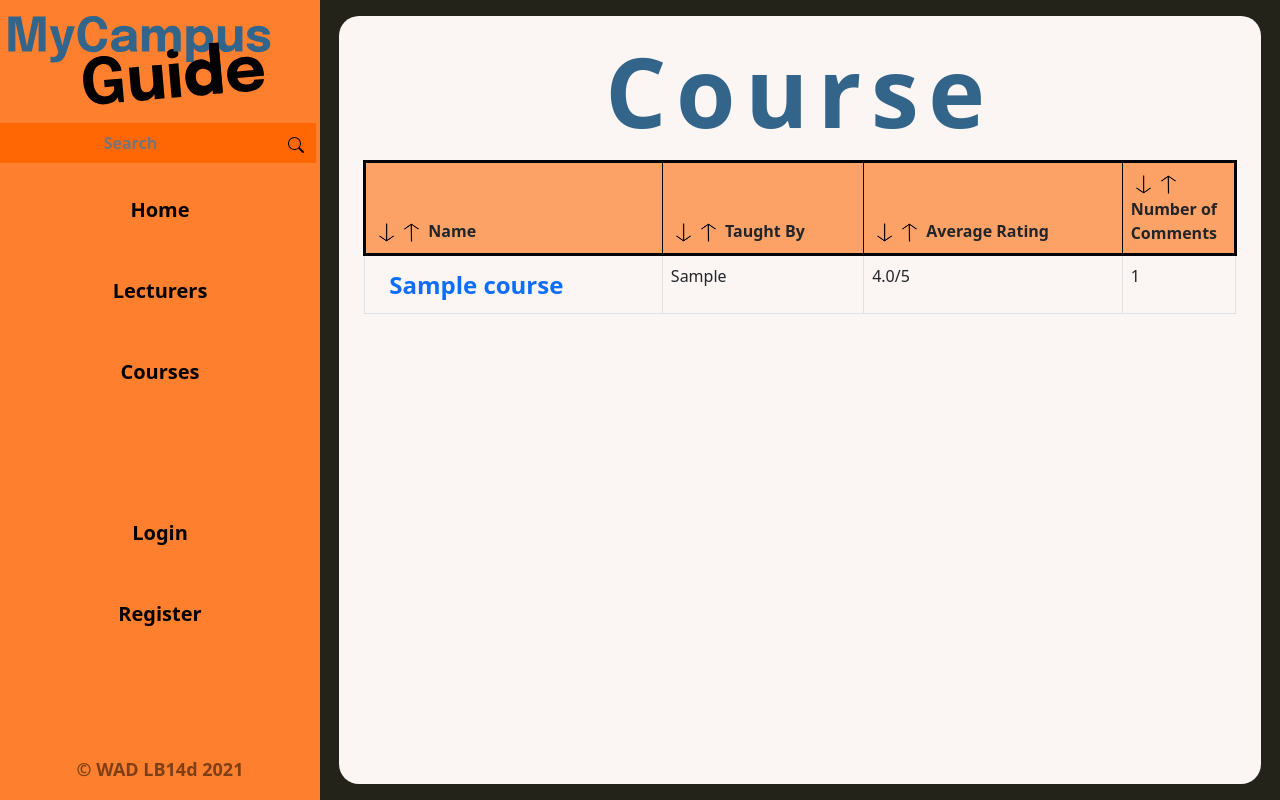
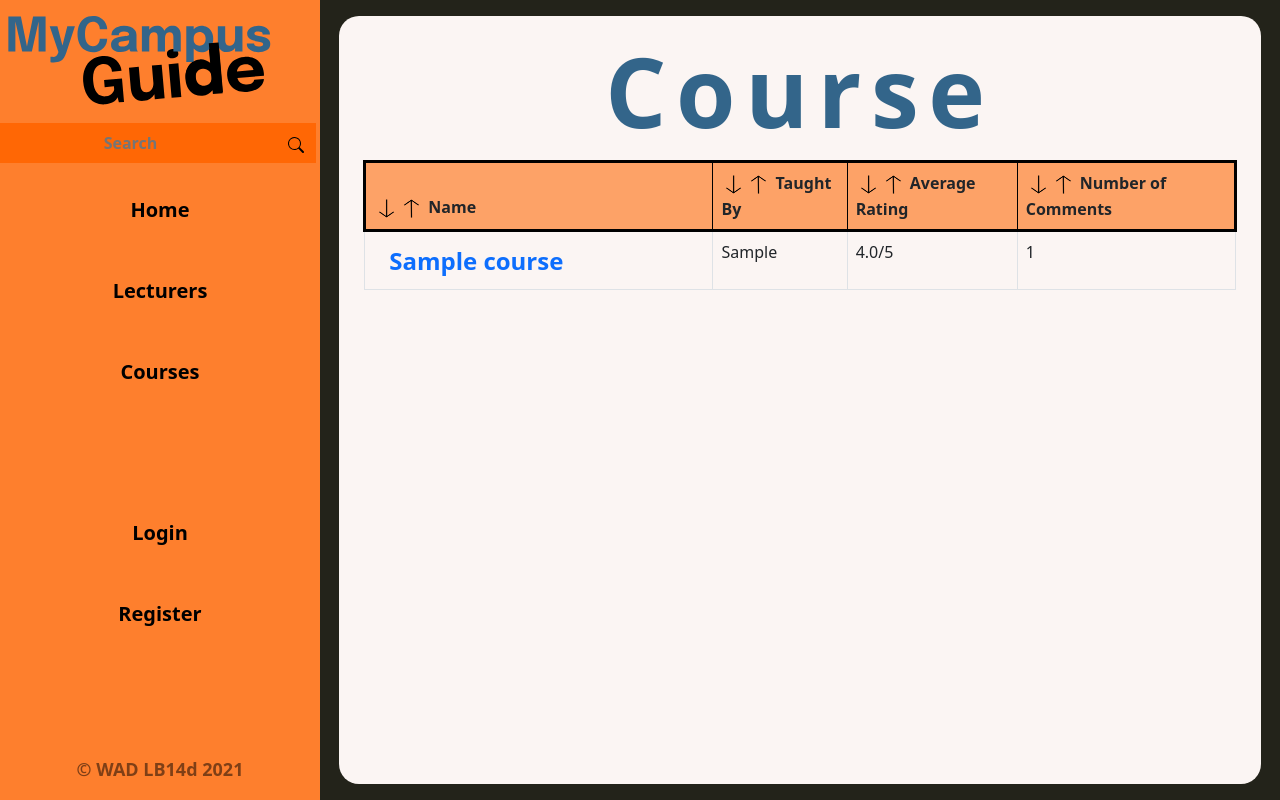
Before and after one commit to WAD2-LB14d/mycampusguide, a Django app: page /guide/courses/ in a window 1280 px wide. Run offline with Django 3.2, Linux system fonts and the light colour scheme; tables that the repository leaves empty hold one stand-in row (values such as "Sample post"); some libraries are stand-ins or nearby versions.

Commit message:
minor fixes

```diff
--- a/my_campus_guide/static/css/style.css
+++ b/my_campus_guide/static/css/style.css
@@ -144,6 +144,7 @@ footer {
 }
 
 
+/*lecturer and course tables*/
 
 
 
@@ -360,3 +361,10 @@ footer {
 #delete_account_button:hover{
 	background-color:#FF6705
 }
+
+
+/*home/index page*/
+
+#trending_h1{
+	text-align: center !important;
+}
--- a/my_campus_guide/templates/guide/courses.html
+++ b/my_campus_guide/templates/guide/courses.html
@@ -16,10 +16,10 @@
     <table class = "table table-bordered" style="width:100%;" id="table_courses">
     <thead>
       <tr>
-        <th><a href="?order_by=name"><img src="{% static 'images/DownArrow.png' %}" alt="Descend" height="25" width="25" /></a><a href="?order_by=-name"><img src="{% static 'images/UpArrow.png' %}" alt="Ascend" height="25" width="25" /></a>   Name</th>
+        <th style="width: 40%;"><a href="?order_by=name"><img src="{% static 'images/DownArrow.png' %}" alt="Descend" height="25" width="25" /></a><a href="?order_by=-name"><img src="{% static 'images/UpArrow.png' %}" alt="Ascend" height="25" width="25" /></a>   Name</th>
         <th><a href="?order_by=currentlecturer"><img src="{% static 'images/DownArrow.png' %}" alt="Sort Table" height="25" width="25" /></a><a href="?order_by=-currentlecturer"><img src="{% static 'images/UpArrow.png' %}" alt="Ascend" height="25" width="25" /></a>   Taught By</th>
         <th><a href="?order_by=-avg_rating"><img src="{% static 'images/DownArrow.png' %}" alt="Sort Table" height="25" width="25" /></a><a href="?order_by=avg_rating"><img src="{% static 'images/UpArrow.png' %}" alt="Ascend" height="25" width="25" /></a>   Average Rating</th>
-        <th style="width: 13%;"><a href="?order_by=-no_comments"><img src="{% static 'images/DownArrow.png' %}" alt="Sort Table" height="25" width="25" /></a><a href="?order_by=no_comments"><img src="{% static 'images/UpArrow.png' %}" alt="Ascend" height="25" width="25" /></a>   Number of Comments</th>
+        <th><a href="?order_by=-no_comments"><img src="{% static 'images/DownArrow.png' %}" alt="Sort Table" height="25" width="25" /></a><a href="?order_by=no_comments"><img src="{% static 'images/UpArrow.png' %}" alt="Ascend" height="25" width="25" /></a>   Number of Comments</th>
       </tr>
     </thead>
     <tbody>
--- a/my_campus_guide/templates/guide/index.html
+++ b/my_campus_guide/templates/guide/index.html
@@ -14,7 +14,7 @@
      <h1 class="pageTitle">Welcome</h1>
     {% endif %}
     {% if lecturer or course %}
-      <h1>Trending</h1>
+      <h1 id="trending_h1">Trending</h1>
       <div class="row">
         {% if lecturer %}
           <div class="col">
```
